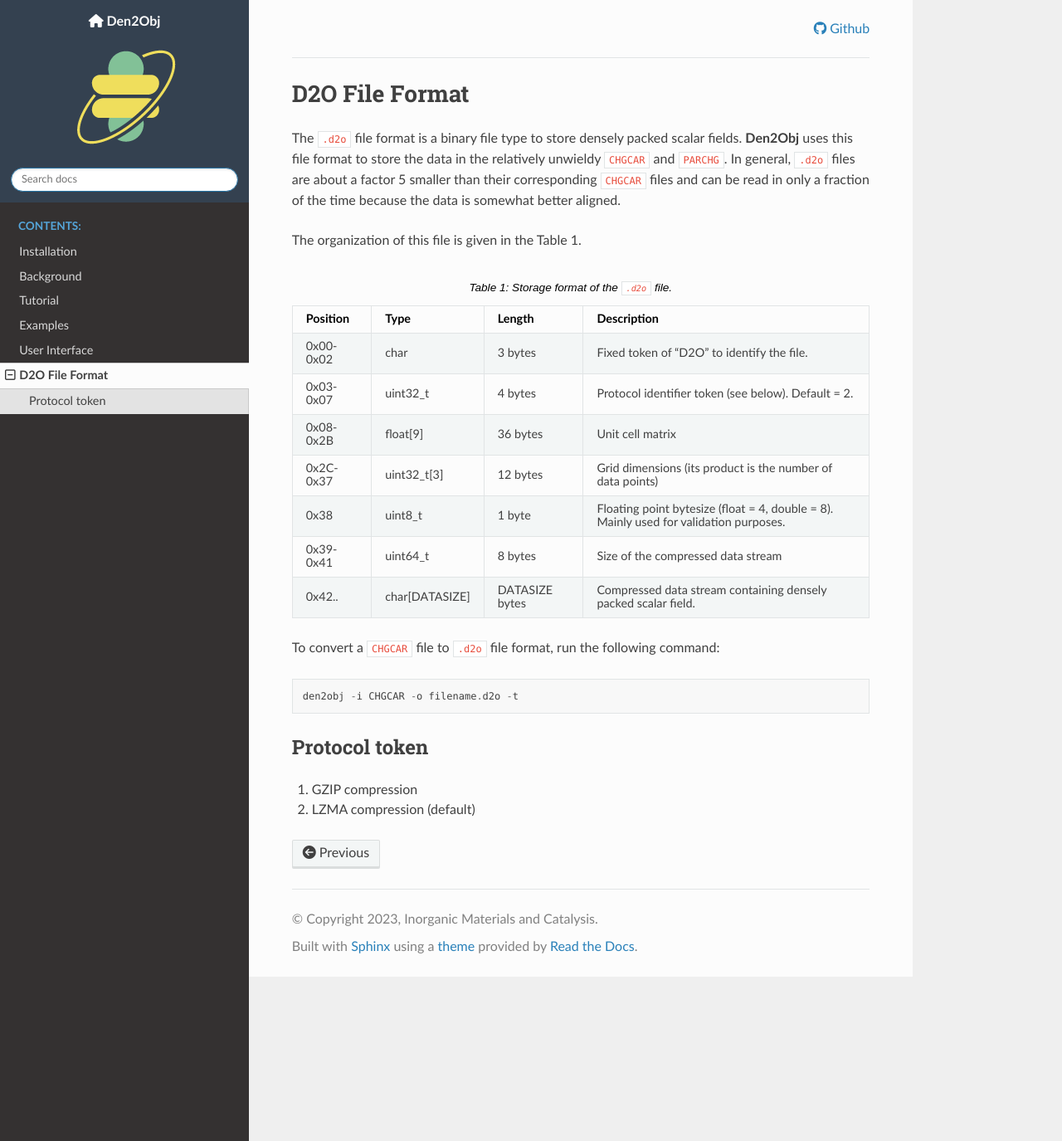
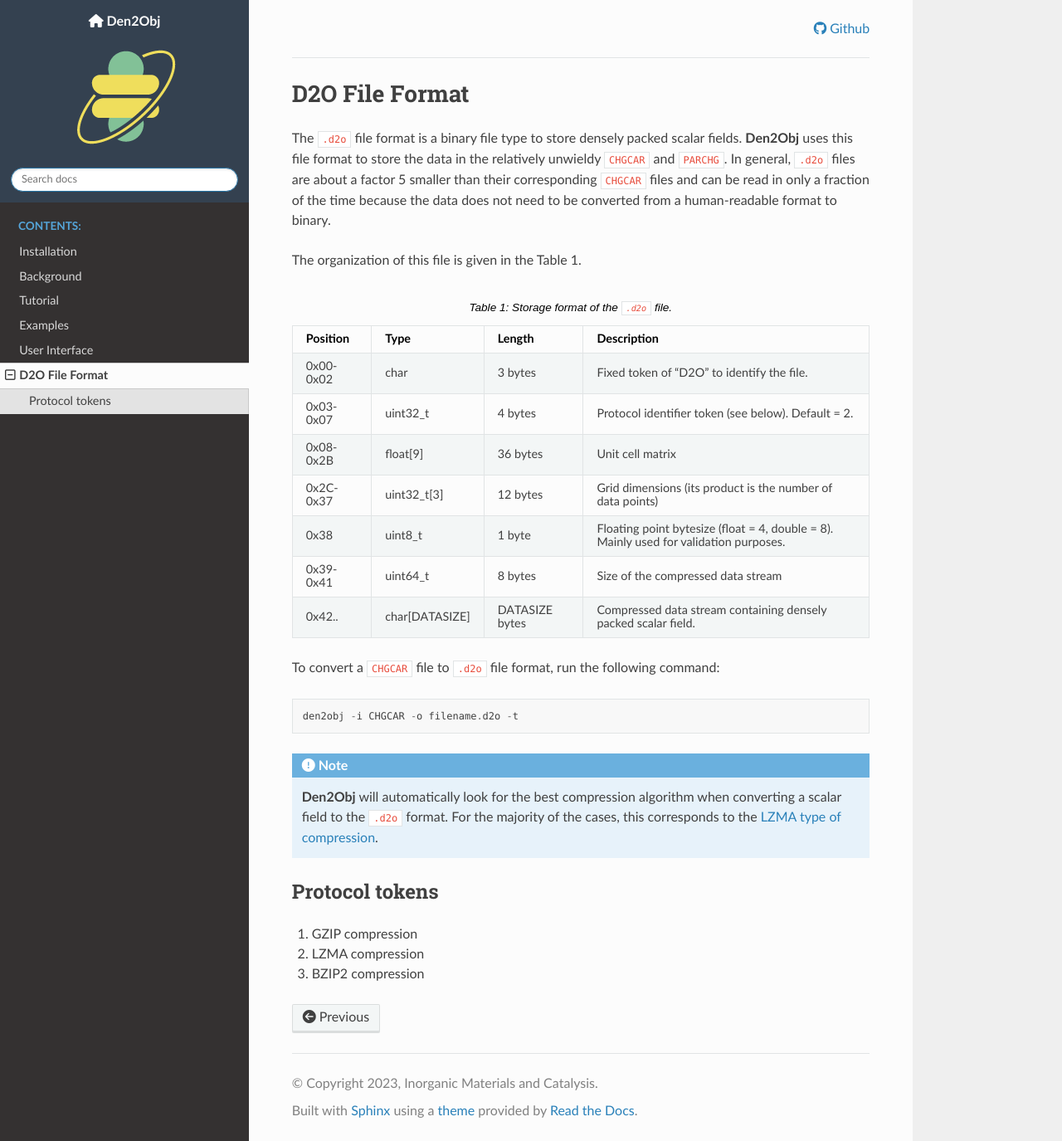
Before and after one commit to ifilot/den2obj, a Sphinx documentation site: the page built from docs/d2o_fileformat.rst, in a window 1280 px wide and 1375 px high. Shown: the whole window at 83% size. Built offline with Sphinx 7.4.7 and the Read the Docs theme 2.0.0, drawn with Linux system fonts in a browser that asks for light colours; nearby versions of some CDN libraries.

Commit message:
Expanding documentation

```diff
--- a/docs/d2o_fileformat.rst
+++ b/docs/d2o_fileformat.rst
@@ -8,7 +8,8 @@
 fields. :program:`Den2Obj` uses this file format to store the data in the
 relatively unwieldy ``CHGCAR`` and ``PARCHG``. In general, ``.d2o`` files are
 about a factor 5 smaller than their corresponding ``CHGCAR`` files and can be
-read in only a fraction of the time because the data is somewhat better aligned.
+read in only a fraction of the time because the data does not need to be
+converted from a human-readable format to binary.
 
 The organization of this file is given in the Table 1.
 
@@ -53,8 +54,14 @@
 
     den2obj -i CHGCAR -o filename.d2o -t
 
-Protocol token
-==============
+.. note::
+   :program:`Den2Obj` will automatically look for the best compression algorithm
+   when converting a scalar field to the ``.d2o`` format. For the majority of the
+   cases, this corresponds to the `LZMA type of compression <https://en.wikipedia.org/wiki/Lempel%E2%80%93Ziv%E2%80%93Markov_chain_algorithm>`_.
+
+Protocol tokens
+===============
 
 1. GZIP compression
-2. LZMA compression (default)
+2. LZMA compression
+3. BZIP2 compression
```
